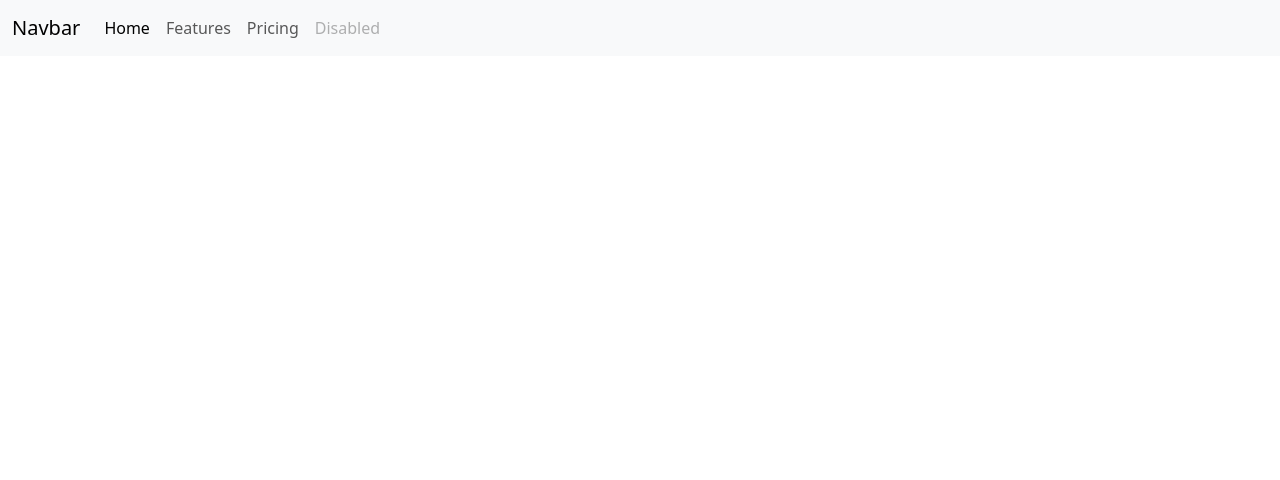
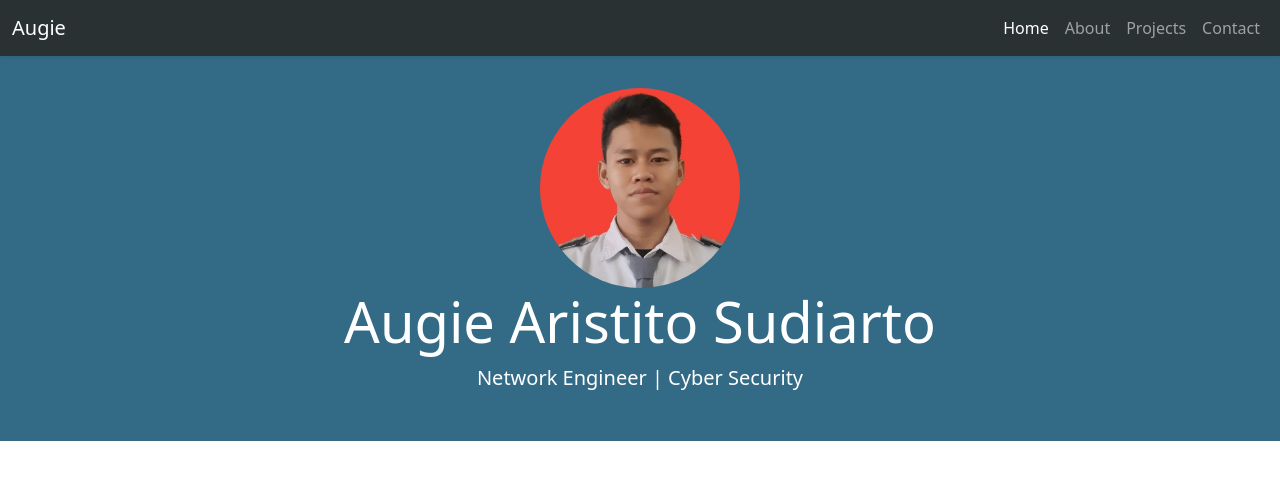
Before and after one commit to augie1140/portfolio-bootstrap5, a plain HTML site: page index.html in a window 1280 px wide. Drawn offline with Linux system fonts and the light colour scheme.

Commit message:
menambahkan jumbotron

```diff
--- /dev/null
+++ b/css/style.css
@@ -0,0 +1,4 @@
+.jumbotron {
+    padding: 2rem;
+    background: #336B87;
+}
--- a/index.html
+++ b/index.html
@@ -4,36 +4,50 @@
     <meta charset="utf-8">
     <meta name="viewport" content="width=device-width, initial-scale=1">
     <title>My Portfolio | Augie Aristito</title>
+
+    <!-- css bootstrap -->
     <link rel="stylesheet" href="bootstrap/css/bootstrap.css">
+    <!-- css -->
+    <link rel="stylesheet" href="css/style.css">
   </head>
   <body>
 
     <!-- Navbar -->
-    <nav class="navbar navbar-expand-lg bg-body-tertiary">
+    <nav class="navbar navbar-expand-lg navbar-dark shadow-sm" style="background-color: #2A3132;">
       <div class="container-fluid">
-        <a class="navbar-brand" href="#">Navbar</a>
+        <a class="navbar-brand" href="#">Augie</a>
         <button class="navbar-toggler" type="button" data-bs-toggle="collapse" data-bs-target="#navbarNav" aria-controls="navbarNav" aria-expanded="false" aria-label="Toggle navigation">
           <span class="navbar-toggler-icon"></span>
         </button>
         <div class="collapse navbar-collapse" id="navbarNav">
-          <ul class="navbar-nav">
+          <ul class="navbar-nav ms-auto">
             <li class="nav-item">
               <a class="nav-link active" aria-current="page" href="#">Home</a>
             </li>
             <li class="nav-item">
-              <a class="nav-link" href="#">Features</a>
+              <a class="nav-link" href="#">About</a>
             </li>
             <li class="nav-item">
-              <a class="nav-link" href="#">Pricing</a>
+              <a class="nav-link" href="#">Projects</a>
             </li>
             <li class="nav-item">
-              <a class="nav-link disabled" aria-disabled="true">Disabled</a>
+              <a class="nav-link" href="#">Contact</a>
             </li>
+
           </ul>
         </div>
       </div>
     </nav>
     <!-- End Navbar -->
+
+    <!-- Jumbotron -->
+    <section class="jumbotron text-center">
+      <img src="img/me.jpg" alt="its me!" width="200" class="rounded-circle">
+      <h1 class="display-4 text-white">Augie Aristito Sudiarto</h1>
+      <p class="lead text-white">Network Engineer | Cyber Security</p>
+
+    </section>
+    <!-- End Jumbotron -->
     <script src="bootstrap/js/bootstrap.bundle.js"></script>
   </body>
 </html>
```
Also changed, not shown: img/me.jpg (added).
